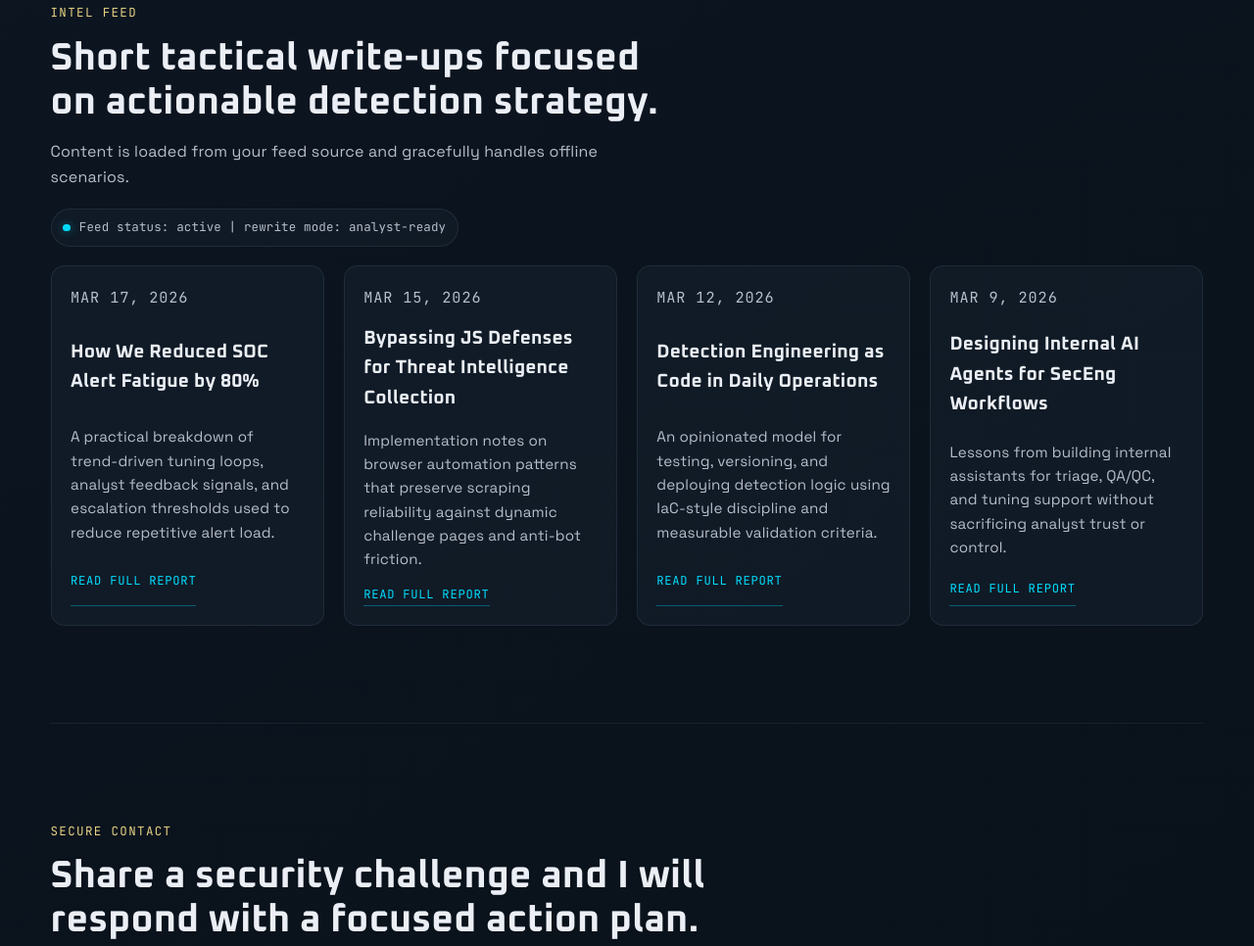
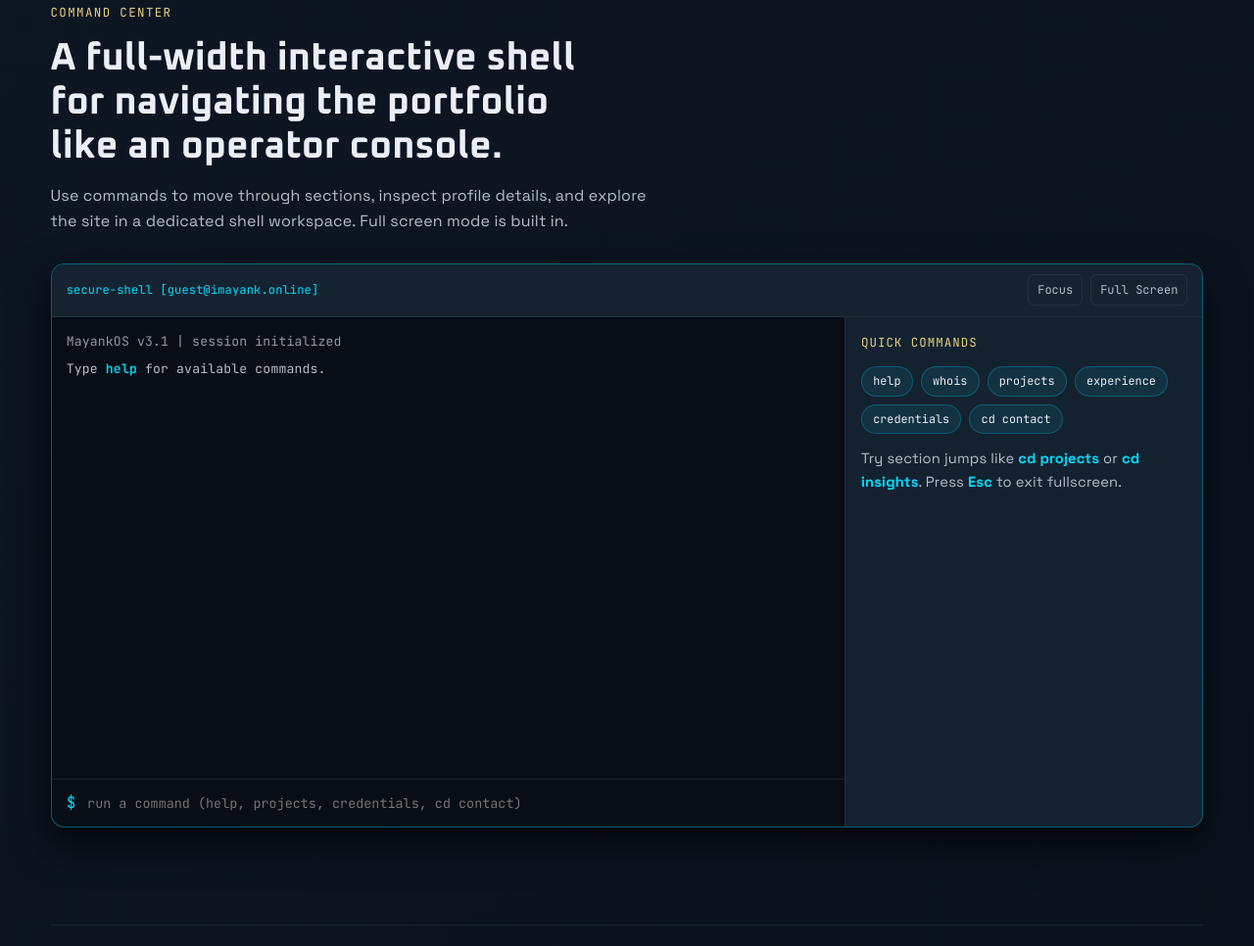
Before and after one commit to hypocrite0302-jpg/portfolio, a plain HTML site: page index.html in a window 1280 px wide. Shown: the part 4681-5647 px from the top of the page at 98% size. Drawn offline with Linux system fonts and the light colour scheme.

Commit message:
Promote terminal to dedicated command center section

```diff
--- a/css/main.css
+++ b/css/main.css
@@ -821,29 +821,21 @@ main {
     border-color: currentcolor;
 }
 
+.terminal-stage {
+    margin-top: var(--space-4);
+}
+
 #global-terminal {
-    position: fixed;
-    right: var(--space-3);
-    bottom: var(--space-3);
-    width: min(33rem, calc(100% - 2 * var(--space-3)));
-    height: min(28rem, 72vh);
+    width: 100%;
+    height: clamp(28rem, 72vh, 44rem);
     border-radius: var(--radius-md);
     border: 1px solid color-mix(in oklab, var(--accent-cyan), transparent 60%);
     background: color-mix(in oklab, var(--bg-0), transparent 5%);
     box-shadow: 0 1rem 2.5rem oklch(0.05 0.02 255 / 0.8);
     backdrop-filter: blur(12px);
-    z-index: 2000;
     display: grid;
-    grid-template-rows: auto 1fr auto;
+    grid-template-rows: auto 1fr;
     overflow: hidden;
-    transform-origin: bottom right;
-    transition: transform var(--duration-slow) var(--ease-out-expo), opacity var(--duration-base) ease;
-}
-
-#global-terminal.hidden {
-    transform: translateY(2.2rem) scale(0.94);
-    opacity: 0;
-    pointer-events: none;
 }
 
 .terminal-header {
@@ -859,7 +851,13 @@ main {
     color: var(--accent-cyan);
 }
 
-#close-terminal {
+.terminal-actions {
+    display: flex;
+    align-items: center;
+    gap: 0.5rem;
+}
+
+.terminal-actions button {
     border: 1px solid var(--line-soft);
     border-radius: 0.38rem;
     background: transparent;
@@ -869,10 +867,22 @@ main {
     cursor: pointer;
 }
 
-#close-terminal:hover,
-#close-terminal:focus-visible {
+.terminal-actions button:hover,
+.terminal-actions button:focus-visible {
     border-color: var(--line-strong);
     color: var(--text-1);
+}
+
+.terminal-body {
+    display: grid;
+    grid-template-columns: minmax(0, 1.55fr) minmax(16rem, 0.7fr);
+    min-height: 0;
+}
+
+.terminal-main {
+    display: grid;
+    grid-template-rows: 1fr auto;
+    min-height: 0;
 }
 
 #terminal-output {
@@ -918,6 +928,66 @@ main {
     color: var(--text-1);
     font-family: var(--font-mono);
     font-size: 0.84rem;
+}
+
+.terminal-sidebar {
+    display: grid;
+    align-content: start;
+    gap: var(--space-2);
+    padding: 1rem;
+    border-left: 1px solid color-mix(in oklab, var(--line-soft), transparent 10%);
+    background: color-mix(in oklab, var(--surface-2), transparent 18%);
+}
+
+.terminal-sidebar-title {
+    margin: 0;
+    font-family: var(--font-mono);
+    font-size: 0.78rem;
+    letter-spacing: 0.08em;
+    text-transform: uppercase;
+    color: var(--accent-gold);
+}
+
+.terminal-chip-grid {
+    display: flex;
+    flex-wrap: wrap;
+    gap: 0.5rem;
+}
+
+.terminal-chip {
+    border: 1px solid color-mix(in oklab, var(--accent-cyan), transparent 75%);
+    border-radius: 999px;
+    background: color-mix(in oklab, var(--accent-cyan), transparent 92%);
+    color: var(--text-1);
+    font-family: var(--font-mono);
+    font-size: 0.74rem;
+    padding: 0.38rem 0.7rem;
+    cursor: pointer;
+    transition: border-color var(--duration-fast) ease, transform var(--duration-fast) ease;
+}
+
+.terminal-chip:hover,
+.terminal-chip:focus-visible {
+    transform: translateY(-1px);
+    border-color: var(--line-strong);
+}
+
+.terminal-sidebar-copy {
+    margin: 0;
+    color: var(--text-2);
+    font-size: 0.92rem;
+}
+
+#global-terminal:fullscreen {
+    width: 100vw;
+    height: 100vh;
+    max-width: none;
+    border-radius: 0;
+    border: 0;
+}
+
+#global-terminal:fullscreen .terminal-body {
+    height: 100%;
 }
 
 .visually-hidden {
@@ -1017,6 +1087,15 @@ main {
     .project-card {
         grid-column: 1 / -1;
     }
+
+    .terminal-body {
+        grid-template-columns: 1fr;
+    }
+
+    .terminal-sidebar {
+        border-left: 0;
+        border-top: 1px solid color-mix(in oklab, var(--line-soft), transparent 10%);
+    }
 }
 
 @media (max-width: 38rem) {
@@ -1025,10 +1104,7 @@ main {
     }
 
     #global-terminal {
-        width: calc(100% - 1.2rem);
-        right: 0.6rem;
-        left: 0.6rem;
-        bottom: 0.6rem;
+        height: min(40rem, 78vh);
     }
 }
 
--- a/index.html
+++ b/index.html
@@ -46,25 +46,9 @@
                 <li><a href="#insights">Insights</a></li>
                 <li><a href="#contact">Contact</a></li>
             </ul>
-            <button class="nav-toggle-cli" id="terminal-toggle" type="button" aria-controls="global-terminal" aria-expanded="false">Command</button>
+            <button class="nav-toggle-cli" id="terminal-toggle" type="button" aria-controls="global-terminal">Command</button>
         </nav>
     </header>
-
-    <div id="global-terminal" class="hidden" role="dialog" aria-modal="false" aria-labelledby="terminal-title">
-        <div class="terminal-header">
-            <span id="terminal-title">secure-shell [guest@imayank.online]</span>
-            <button id="close-terminal" type="button" aria-label="Close terminal">Close</button>
-        </div>
-        <div id="terminal-output" aria-live="polite">
-            <div class="terminal-line dimmed">MayankOS v3.1 | session initialized</div>
-            <div class="terminal-line">Type <span class="highlight">help</span> for available commands.</div>
-        </div>
-        <div class="terminal-input-row">
-            <span class="prompt">$</span>
-            <label class="visually-hidden" for="terminal-input">Terminal command input</label>
-            <input type="text" id="terminal-input" autocomplete="off" placeholder="run a command (help, projects, contact)">
-        </div>
-    </div>
 
     <main id="main-content">
         <section id="home" class="page-section hero-section">
@@ -248,6 +232,50 @@
             </div>
         </section>
 
+        <section id="command-center" class="page-section shell-section">
+            <div class="section-header reveal">
+                <p class="kicker">Command Center</p>
+                <h2>A full-width interactive shell for navigating the portfolio like an operator console.</h2>
+                <p class="section-intro">Use commands to move through sections, inspect profile details, and explore the site in a dedicated shell workspace. Full screen mode is built in.</p>
+            </div>
+            <div class="terminal-stage reveal" data-reveal-delay="0.08">
+                <div id="global-terminal" class="terminal-shell" aria-labelledby="terminal-title">
+                    <div class="terminal-header">
+                        <span id="terminal-title">secure-shell [guest@imayank.online]</span>
+                        <div class="terminal-actions">
+                            <button id="focus-terminal" type="button" aria-label="Focus terminal input">Focus</button>
+                            <button id="toggle-terminal-fullscreen" type="button" aria-label="Toggle terminal fullscreen">Full Screen</button>
+                        </div>
+                    </div>
+                    <div class="terminal-body">
+                        <div class="terminal-main">
+                            <div id="terminal-output" aria-live="polite">
+                                <div class="terminal-line dimmed">MayankOS v3.1 | session initialized</div>
+                                <div class="terminal-line">Type <span class="highlight">help</span> for available commands.</div>
+                            </div>
+                            <div class="terminal-input-row">
+                                <span class="prompt">$</span>
+                                <label class="visually-hidden" for="terminal-input">Terminal command input</label>
+                                <input type="text" id="terminal-input" autocomplete="off" placeholder="run a command (help, projects, credentials, cd contact)">
+                            </div>
+                        </div>
+                        <aside class="terminal-sidebar" aria-label="Terminal quick commands">
+                            <p class="terminal-sidebar-title">Quick Commands</p>
+                            <div class="terminal-chip-grid">
+                                <button class="terminal-chip" type="button" data-command="help">help</button>
+                                <button class="terminal-chip" type="button" data-command="whois">whois</button>
+                                <button class="terminal-chip" type="button" data-command="projects">projects</button>
+                                <button class="terminal-chip" type="button" data-command="experience">experience</button>
+                                <button class="terminal-chip" type="button" data-command="credentials">credentials</button>
+                                <button class="terminal-chip" type="button" data-command="cd contact">cd contact</button>
+                            </div>
+                            <p class="terminal-sidebar-copy">Try section jumps like <span class="highlight">cd projects</span> or <span class="highlight">cd insights</span>. Press <span class="highlight">Esc</span> to exit fullscreen.</p>
+                        </aside>
+                    </div>
+                </div>
+            </div>
+        </section>
+
         <section id="insights" class="page-section">
             <div class="section-header reveal">
                 <p class="kicker">Intel Feed</p>
--- a/js/main.js
+++ b/js/main.js
@@ -217,41 +217,60 @@ function initRevealObserver({ reduced }) {
 function initTerminal() {
     const terminal = document.getElementById('global-terminal');
     const terminalToggle = document.getElementById('terminal-toggle');
-    const closeTerminal = document.getElementById('close-terminal');
+    const focusTerminalButton = document.getElementById('focus-terminal');
+    const fullscreenButton = document.getElementById('toggle-terminal-fullscreen');
     const terminalInput = document.getElementById('terminal-input');
     const terminalOutput = document.getElementById('terminal-output');
+    const terminalCommandChips = document.querySelectorAll('.terminal-chip');
 
-    if (!terminal || !terminalToggle || !closeTerminal || !terminalInput || !terminalOutput) {
+    if (!terminal || !terminalToggle || !terminalInput || !terminalOutput) {
         return;
     }
 
-    const openTerminal = () => {
-        terminal.classList.remove('hidden');
-        terminalToggle.setAttribute('aria-expanded', 'true');
-        terminalInput.focus();
+    const focusTerminal = () => {
+        terminal.scrollIntoView({ behavior: 'smooth', block: 'center' });
+        window.setTimeout(() => {
+            terminalInput.focus();
+        }, 180);
     };
 
-    const closeTerminalPanel = () => {
-        terminal.classList.add('hidden');
-        terminalToggle.setAttribute('aria-expanded', 'false');
+    const updateFullscreenButton = () => {
+        if (!fullscreenButton) return;
+        const isFullscreen = document.fullscreenElement === terminal;
+        fullscreenButton.textContent = isFullscreen ? 'Exit Full Screen' : 'Full Screen';
+        fullscreenButton.setAttribute('aria-label', isFullscreen ? 'Exit terminal fullscreen' : 'Enter terminal fullscreen');
     };
 
-    terminalToggle.addEventListener('click', () => {
-        const isHidden = terminal.classList.contains('hidden');
-        if (isHidden) {
-            openTerminal();
-        } else {
-            closeTerminalPanel();
+    terminalToggle.addEventListener('click', focusTerminal);
+    if (focusTerminalButton) focusTerminalButton.addEventListener('click', focusTerminal);
+
+    document.addEventListener('keydown', (event) => {
+        if (event.key === 'Escape' && document.fullscreenElement === terminal) {
+            document.exitFullscreen().catch(() => {});
         }
     });
 
-    closeTerminal.addEventListener('click', closeTerminalPanel);
+    if (fullscreenButton) {
+        fullscreenButton.addEventListener('click', async () => {
+            try {
+                if (document.fullscreenElement === terminal) {
+                    await document.exitFullscreen();
+                } else {
+                    await terminal.requestFullscreen();
+                }
+            } catch (_error) {
+                appendLine(
+                    terminalOutput,
+                    '<span class="error">fullscreen unavailable in this browser context</span>'
+                );
+            } finally {
+                updateFullscreenButton();
+            }
+        });
+    }
 
-    document.addEventListener('keydown', (event) => {
-        if (event.key === 'Escape') {
-            closeTerminalPanel();
-        }
-    });
+    document.addEventListener('fullscreenchange', updateFullscreenButton);
+    updateFullscreenButton();
 
     const commands = {
         help: () => [
@@ -261,6 +280,7 @@ function initTerminal() {
             "- projects: project quick view",
             "- experience: recent roles",
             "- credentials: education and certifications",
+            "- insights: blog and feed summary",
             "- contact: contact options",
             "- domain: live domain details",
             "- cd [section]: jump to section",
@@ -286,6 +306,10 @@ function initTerminal() {
             "B.E. Electronics and Telecommunications | GPA 8.2",
             "CEHv12 Certified Ethical Hacker (Aug 2024)"
         ].join('<br>'),
+        insights: () => [
+            "Intel feed: tactical write-ups and analyst-ready summaries.",
+            "Use cd insights to jump to the feed section."
+        ].join('<br>'),
         contact: () => [
             "Use the Secure Contact section below.",
             "Or connect via LinkedIn/GitHub from Uplink panel."
@@ -300,10 +324,7 @@ function initTerminal() {
         }
     };
 
-    terminalInput.addEventListener('keydown', (event) => {
-        if (event.key !== 'Enter') return;
-
-        const rawInput = terminalInput.value.trim();
+    const runCommand = (rawInput) => {
         if (!rawInput) return;
 
         appendLine(terminalOutput, `<span class="prompt">$</span> ${escapeHtml(rawInput)}`);
@@ -329,8 +350,26 @@ function initTerminal() {
 
         if (response) appendLine(terminalOutput, response);
 
+        terminalOutput.scrollTop = terminalOutput.scrollHeight;
+    };
+
+    terminalInput.addEventListener('keydown', (event) => {
+        if (event.key !== 'Enter') return;
+
+        const rawInput = terminalInput.value.trim();
+        runCommand(rawInput);
         terminalInput.value = '';
-        terminalOutput.scrollTop = terminalOutput.scrollHeight;
+    });
+
+    terminalCommandChips.forEach((chip) => {
+        chip.addEventListener('click', () => {
+            const command = chip.getAttribute('data-command');
+            if (!command) return;
+            terminalInput.value = command;
+            runCommand(command);
+            terminalInput.value = '';
+            terminalInput.focus();
+        });
     });
 }
 
```
